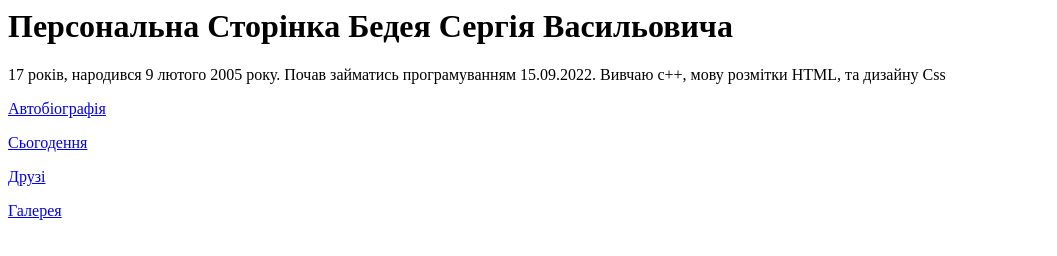
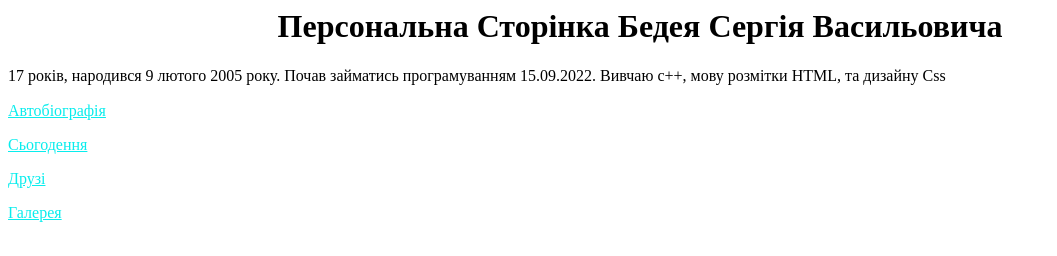
Before and after one commit to Isamuxs/lab-1, a plain HTML site: page index.html in a window 1280 px wide. Shown: the whole page, without its empty margins (0-1057 px from the left). Drawn offline with Linux system fonts and the light colour scheme.

Commit message:
Update index.html

```diff
--- a/index.html
+++ b/index.html
@@ -5,11 +5,29 @@
   <meta charset="UTF-8">
   <head>
     <title>Hello, World!</title>
+    <style>
+      #yupi{
+        line-height: 125%;
+      }
+      </style>
+
+<style>
+  a{
+    color:#09eded;
+  }
+  a:visited{
+    color:#94000a;
+  }
+</style>
+
 
   </head>
   <body>
-         <h1 class="title"> Персональна Сторінка  Бедея Сергія Васильовича </h1>
-      <p>17 років, народився 9 лютого  2005 року. Почав займатись програмуванням 15.09.2022. Вивчаю с++, мову розмітки HTML, та дизайну Css</p>
+    <center font-size="24pix">
+    <h1 class="title"> Персональна Сторінка  Бедея Сергія Васильовича </h1>
+  </center>
+
+      <p id="yupi">17 років, народився 9 лютого  2005 року. Почав займатись програмуванням 15.09.2022. Вивчаю с++, мову розмітки HTML, та дизайну Css</p>
 
     <p><a href="biography.html">Автобіографія</a></p>
        <p><a href="novadays.html">Сьогодення</a></p>
```
